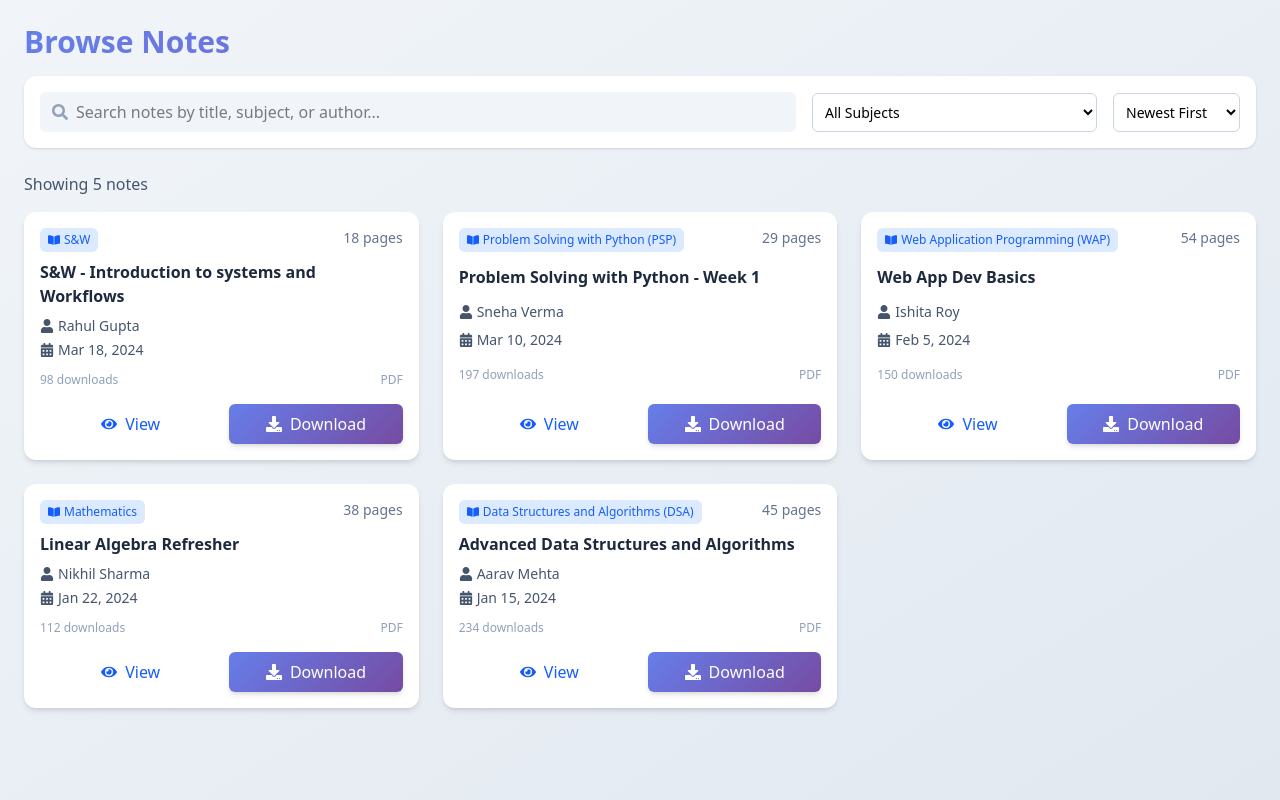
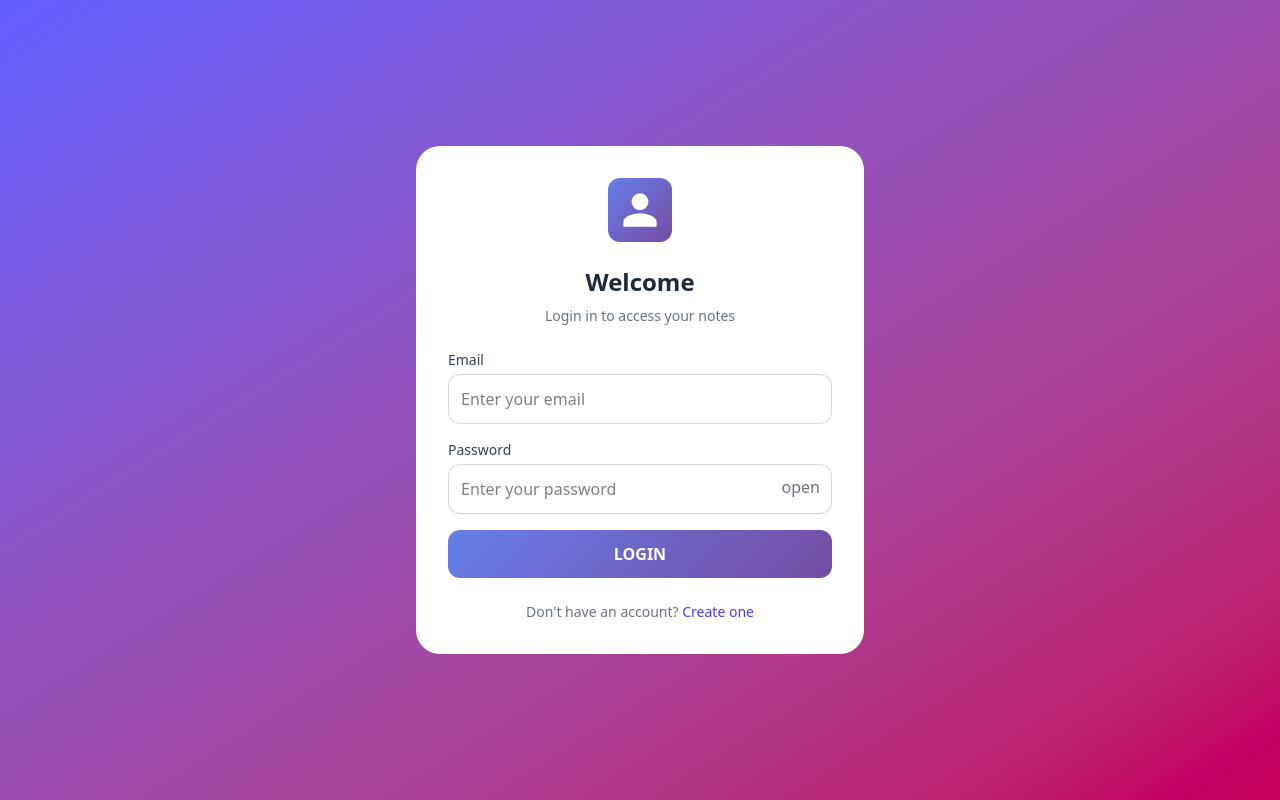
Before and after one commit to rxiddhi/NotesShaaring-Platform, a React (Vite) app in the folder frontend/: page / in a window 1280 px wide. Shown: the top 800 px of the page. Built offline with nearby package versions, Linux system fonts and the light colour scheme.

Commit message:
adding Login page

```diff
--- a/frontend/src/App.jsx
+++ b/frontend/src/App.jsx
@@ -1,7 +1,5 @@
 import React from 'react'
-import { useState } from 'react'
-import reactLogo from './assets/react.svg'
-import viteLogo from '/vite.svg'
+import Login from './Login'
 
 import NotesBrowsingPage from './NotesBrowsingPage'
 // import NoteCard from './NoteCard'
@@ -12,10 +10,11 @@ import NotesBrowsingPage from './NotesBrowsingPage'
 //  from './SearchAndFilters'
 
 function App() {
-  const [count, setCount] = useState(0)
+
 
   return (
     <>
+    <Login/>
     <NotesBrowsingPage/>
     {/* <NoteCard/>
     <NotesGrid/>
--- /dev/null
+++ b/frontend/src/Login.jsx
@@ -0,0 +1,117 @@
+import React, { useState } from 'react';
+
+export default function Login() {
+  const [email, setEmail] = useState('');
+  const [password, setPassword] = useState('');
+  const [showPassword, setShowPassword] = useState(false);
+  const [error, setError] = useState('');
+
+  const validateEmail = (email) =>
+    /^[^\s@]+@[^\s@]+\.[^\s@]+$/.test(email);
+
+  const handleSubmit = (e) => {
+    e.preventDefault();
+
+    if (!email || !password) {
+      setError('All fields are required.');
+      return;
+    }
+
+    if (!validateEmail(email)) {
+      setError('Please enter a valid email.');
+      return;
+    }
+
+    setError('');
+    console.log('Logging in:', { email, password });
+  };
+
+  return (
+    <div className="flex items-center justify-center min-h-screen bg-gradient-to-br from-indigo-500 to-pink-700">
+      <div className="bg-white p-8 rounded-3xl  w-full max-w-md">
+        <div className="flex justify-center mb-6">
+          <div className="w-16 h-16 rounded-xl flex items-center justify-center"
+            style={{ background: 'linear-gradient(135deg, #667EEA 0%, #764BA2 100%)' }}
+          >
+            <svg
+              className="w-10 h-10 text-white"
+              fill="currentColor"
+              viewBox="0 0 24 24"
+            >
+              <path d="M12 12c2.7 0 5-2.3 5-5s-2.3-5-5-5-5 2.3-5 5 2.3 5 5 5zm0 2c-3.3 0-10 1.7-10 5v3h20v-3c0-3.3-6.7-5-10-5z" />
+            </svg>
+          </div>
+        </div>
+        <h2 className="text-2xl font-bold text-center text-gray-800 mb-2">
+          Welcome
+        </h2>
+        <p className="text-sm text-center text-gray-500 mb-6">
+          Login in to access your notes
+        </p>
+
+        <form onSubmit={handleSubmit} className="space-y-4 ">
+          <div>
+            <label className="block text-sm font-medium text-gray-700">
+              Email
+            </label>
+            <input
+              type="email"
+              className="w-full mt-1 p-3 border border-gray-300 rounded-xl focus:outline-none focus:ring-2 focus:ring-indigo-500"
+              placeholder="Enter your email"
+              value={email}
+              onChange={(e) => setEmail(e.target.value)}
+            />
+          </div>
+          <div>
+            <label className="block text-sm font-medium text-gray-700">
+              Password
+            </label>
+            <div className="relative">
+              <input
+                type={showPassword ? 'text' : 'password'}
+                className="w-full mt-1 p-3 border border-gray-300 rounded-xl focus:outline-none focus:ring-2 focus:ring-indigo-500"
+                placeholder="Enter your password"
+                value={password}
+                onChange={(e) => setPassword(e.target.value)}
+              />
+              <button
+                type="button"
+                onClick={() => setShowPassword(!showPassword)}
+                className="absolute inset-y-0 right-3 flex items-center text-gray-500"
+              >
+                {showPassword ? 'close' : 'open'}
+              </button>
+            </div>
+          </div>
+
+          {error && (
+            <p className="text-red-500 text-sm">{error}</p>
+          )}
+
+          <button
+            type="submit"
+            className="w-full py-3 text-white font-semibold rounded-xl transition-all duration-300"
+            style={{
+              background: 'linear-gradient(135deg, #667EEA 0%, #764BA2 100%)',
+            }}
+            onMouseOver={(e) =>
+              (e.currentTarget.style.background = '#5A67D8')
+            }
+            onMouseOut={(e) =>
+              (e.currentTarget.style.background = 'linear-gradient(135deg, #667EEA 0%, #764BA2 100%)')
+            }
+          >
+             LOGIN
+          </button>
+        </form>
+
+        <p className="text-sm text-center text-gray-500 mt-6">
+          Don't have an account?{' '}
+          <a href="/signup" className="text-indigo-600 hover:underline">
+            Create one
+          </a>
+        </p>
+      </div>
+    </div>
+  );
+}
```
